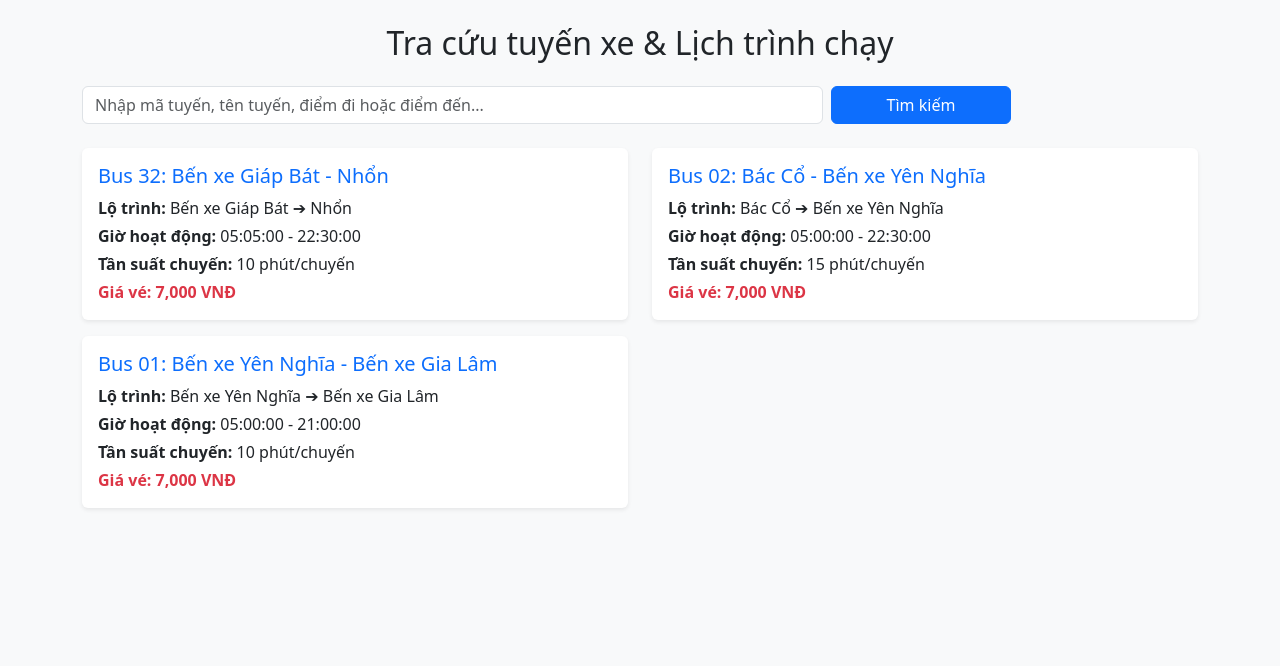
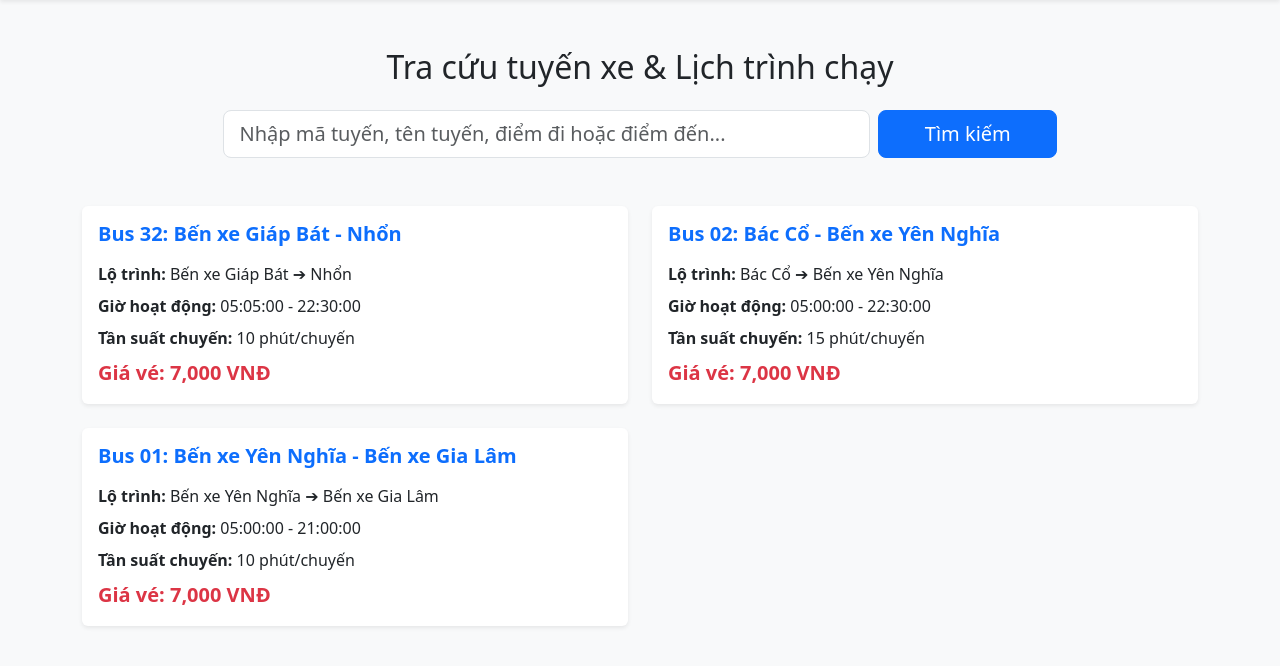
Before and after one commit to nemnguye269/PTPMMNM-CNTT-1811-NHO, a PHP site: page / in a window 1280 px wide. Shown: the part 56-722 px from the top of the page. Run offline with PHP 8.4, Linux system fonts and the light colour scheme; data comes from the database, SQL or seed files in the repository.

Commit message:
Update index.php

```diff
--- a/index.php
+++ b/index.php
@@ -20,7 +20,7 @@ $routes = $stmt->fetchAll(PDO::FETCH_ASSOC);
     <link href="https://cdn.jsdelivr.net/npm/bootstrap@5.3.0/dist/css/bootstrap.min.css" rel="stylesheet">
 </head>
 <body class="bg-light">
-<nav class="navbar navbar-expand-lg navbar-dark bg-primary">
+<nav class="navbar navbar-expand-lg navbar-dark bg-primary shadow-sm">
     <div class="container">
         <a class="navbar-brand fw-bold" href="index.php">🚌 Tra Cứu Xe Buýt</a>
         <div>
@@ -34,40 +34,46 @@ $routes = $stmt->fetchAll(PDO::FETCH_ASSOC);
     </div>
 </nav>
 
-<div class="container my-4">
+<div class="container my-5">
     <h2 class="text-center mb-4">Tra cứu tuyến xe & Lịch trình chạy</h2>
 
     <!-- Thanh tìm kiếm -->
-    <form method="GET" action="index.php" class="row g-2 mb-4 justify-content::center">
-        <div class="col-md-8">
-            <input type="text" name="search" class="form-control" placeholder="Nhập mã tuyến, tên tuyến, điểm đi hoặc điểm đến..." value="<?= htmlspecialchars($search) ?>">
+    <form method="GET" action="index.php" class="row g-2 mb-5 justify-content-center">
+        <div class="col-md-7">
+            <input type="text" name="search" class="form-control form-control-lg" placeholder="Nhập mã tuyến, tên tuyến, điểm đi hoặc điểm đến..." value="<?= htmlspecialchars($search) ?>">
         </div>
         <div class="col-md-2">
-            <button type="submit" class="btn btn-primary w-100">Tìm kiếm</button>
+            <button type="submit" class="btn btn-primary btn-lg w-100">Tìm kiếm</button>
         </div>
+        <?php if (!empty($search)): ?>
+            <div class="col-md-2">
+                <a href="index.php" class="btn btn-secondary btn-lg w-100">Làm mới</a>
+            </div>
+        <?php endif; ?>
     </form>
 
     <!-- Danh sách tuyến xe -->
     <div class="row">
         <?php if (count($routes) > 0): ?>
             <?php foreach ($routes as $route): ?>
-                <div class="col-md-6 mb-3">
-                    <div class="card shadow-sm border-0">
+                <div class="col-md-6 mb-4">
+                    <div class="card shadow-sm border-0 h-100">
                         <div class="card-body">
-                            <h5 class="card-title text-primary font-weight-bold">
+                            <h5 class="card-title text-primary fw-bold mb-3">
                                 <?= htmlspecialchars($route['route_code']) ?>: <?= htmlspecialchars($route['route_name']) ?>
                             </h5>
-                            <p class="card-text mb-1"><strong>Lộ trình:</strong> <?= htmlspecialchars($route['start_station']) ?> ➔ <?= htmlspecialchars($route['end_station']) ?></p>
-                            <p class="card-text mb-1"><strong>Giờ hoạt động:</strong> <?= $route['start_time'] ?> - <?= $route['end_time'] ?></p>
-                            <p class="card-text mb-1"><strong>Tần suất chuyến:</strong> <?= $route['interval_minutes'] ?> phút/chuyến</p>
-                            <p class="card-text text-danger fw-bold">Giá vé: <?= number_format($route['ticket_price']) ?> VNĐ</p>
+                            <p class="card-text mb-2"><strong>Lộ trình:</strong> <?= htmlspecialchars($route['start_station']) ?> ➔ <?= htmlspecialchars($route['end_station']) ?></p>
+                            <p class="card-text mb-2"><strong>Giờ hoạt động:</strong> <?= htmlspecialchars($route['start_time']) ?> - <?= htmlspecialchars($route['end_time']) ?></p>
+                            <p class="card-text mb-2"><strong>Tần suất chuyến:</strong> <?= htmlspecialchars($route['interval_minutes']) ?> phút/chuyến</p>
+                            <p class="card-text text-danger fw-bold fs-5">Giá vé: <?= number_format($route['ticket_price']) ?> VNĐ</p>
                         </div>
                     </div>
                 </div>
             <?php endforeach; ?>
         <?php else: ?>
-            <div class="col-12 text-center text-muted">
-                <p>Không tìm thấy tuyến xe nào phù hợp!</p>
+            <div class="col-12 text-center text-muted py-5">
+                <h4>Không tìm thấy tuyến xe nào phù hợp!</h4>
+                <a href="index.php" class="btn btn-outline-primary mt-3">Quay lại tất cả tuyến xe</a>
             </div>
         <?php endif; ?>
     </div>
```
